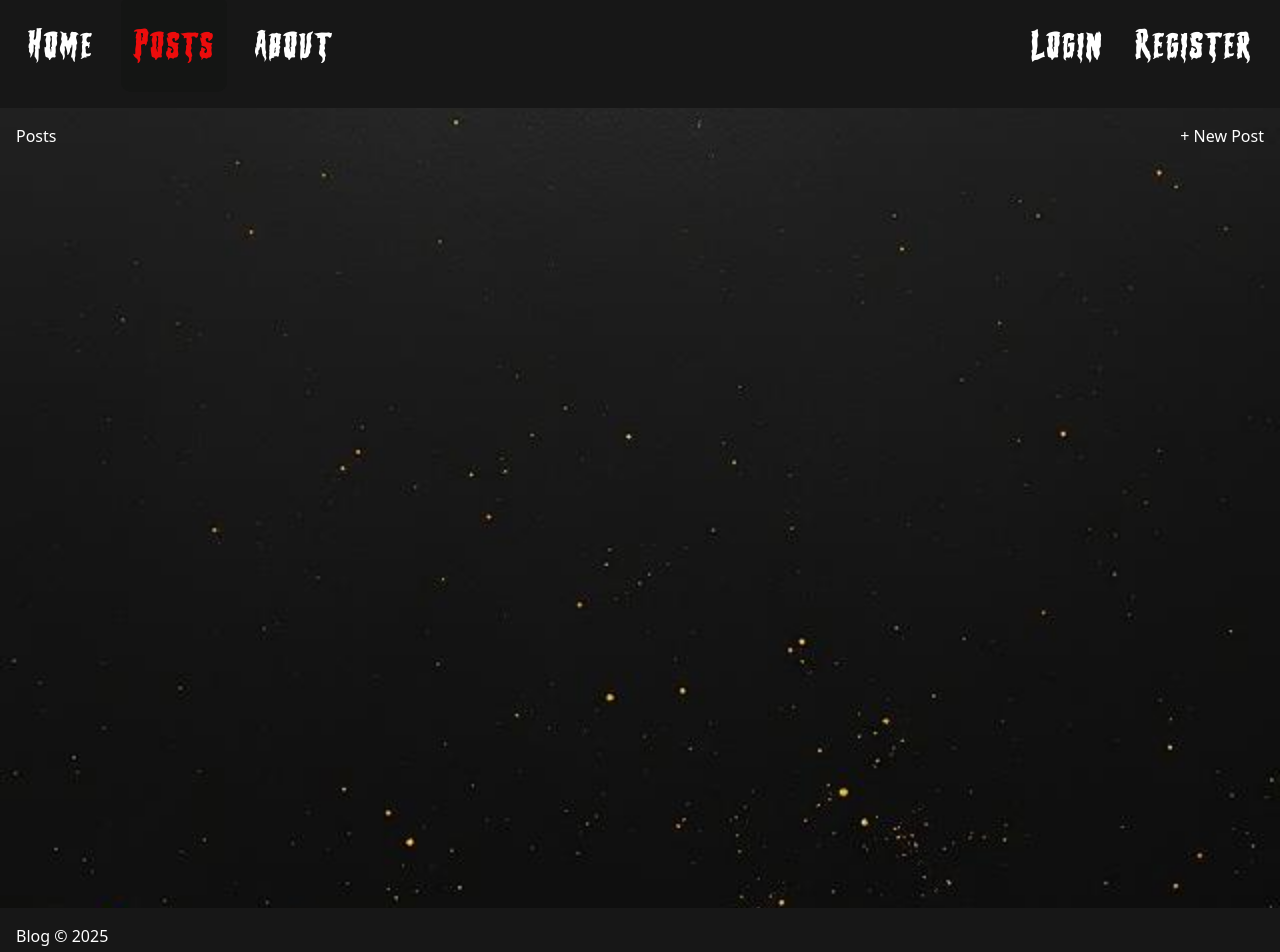
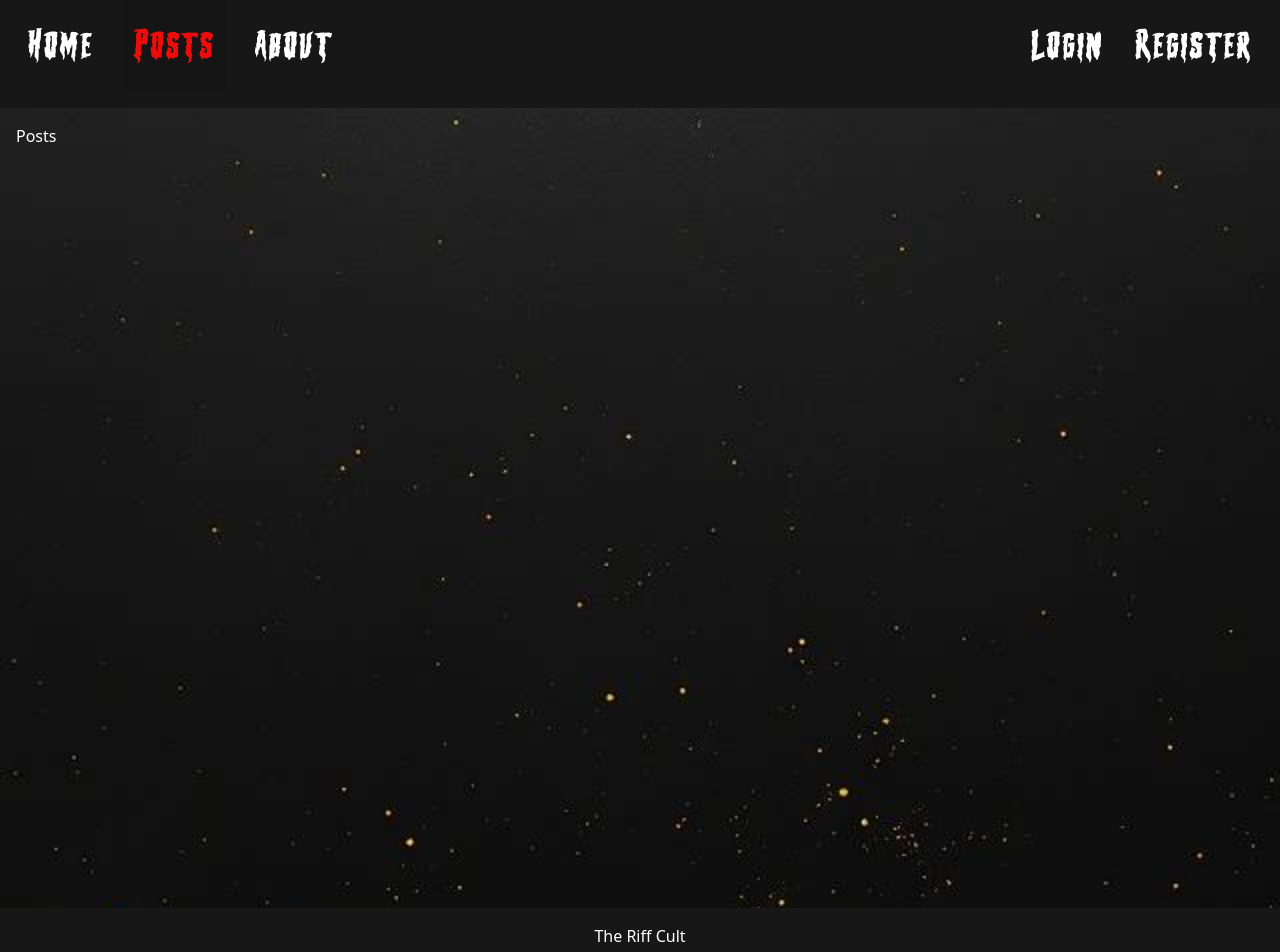
Before and after one commit to guitar6029/myblog, a Next.js app: page /posts in a window 1280 px wide. Shown: the part 20-972 px from the top of the page. Built offline with nearby package versions, Linux system fonts and the light colour scheme; no server answers.

Commit message:
updated globals css, removed some files

```diff
--- a/src/app/globals.scss
+++ b/src/app/globals.scss
@@ -15,6 +15,7 @@ body {
     background-repeat: no-repeat;
     background-size: cover;
     color: #fff;
+    overflow-x: hidden;
 }
 
 
--- a/src/app/layout.tsx
+++ b/src/app/layout.tsx
@@ -1,12 +1,19 @@
 import Header from "@/components/Header/Header";
 import "./globals.scss";
 import Footer from "@/components/Footer/Footer";
+
+export const metadata = {
+  title: "The Riff Cult",
+  description: "The most popular and awsome riff blog in the world",
+}
 
 export default function RootLayout({
   children,
 }: Readonly<{
   children: React.ReactNode;
 }>) {
+
+
   return (
     <html lang="en">
       <body className="h-full">
--- a/src/app/posts/create/page.tsx
+++ /dev/null
@@ -1,7 +0,0 @@
-export default function CreatePost(){
-    return (
-        <div>
-            <h1>Create Post</h1>
-        </div>
-    )
-}
--- a/src/app/posts/page.tsx
+++ b/src/app/posts/page.tsx
@@ -1,11 +1,9 @@
-import Link from "next/link";
-
 export default function Posts() {
   return (
     <div>
       <div className="flex flex-row items-center justify-between">
         <h1>Posts</h1>
-        <Link href="/posts/create">+ New Post</Link>
+
       </div>
     </div>
   );
--- a/src/components/Footer/Footer.tsx
+++ b/src/components/Footer/Footer.tsx
@@ -1,6 +1,7 @@
 export default function Footer(){
     return (
-        <footer className="min-h-[25vh] bg-neutral-900 p-4 flex flex-col text-white ">
+        <footer className="min-h-[25vh] bg-neutral-900 p-4 flex flex-col items-center text-white ">
+            <span>The Riff Cult</span>
             <div className="flex flex-row items-center">
                 <span>Blog &copy; 2025</span>
             </div>
```
